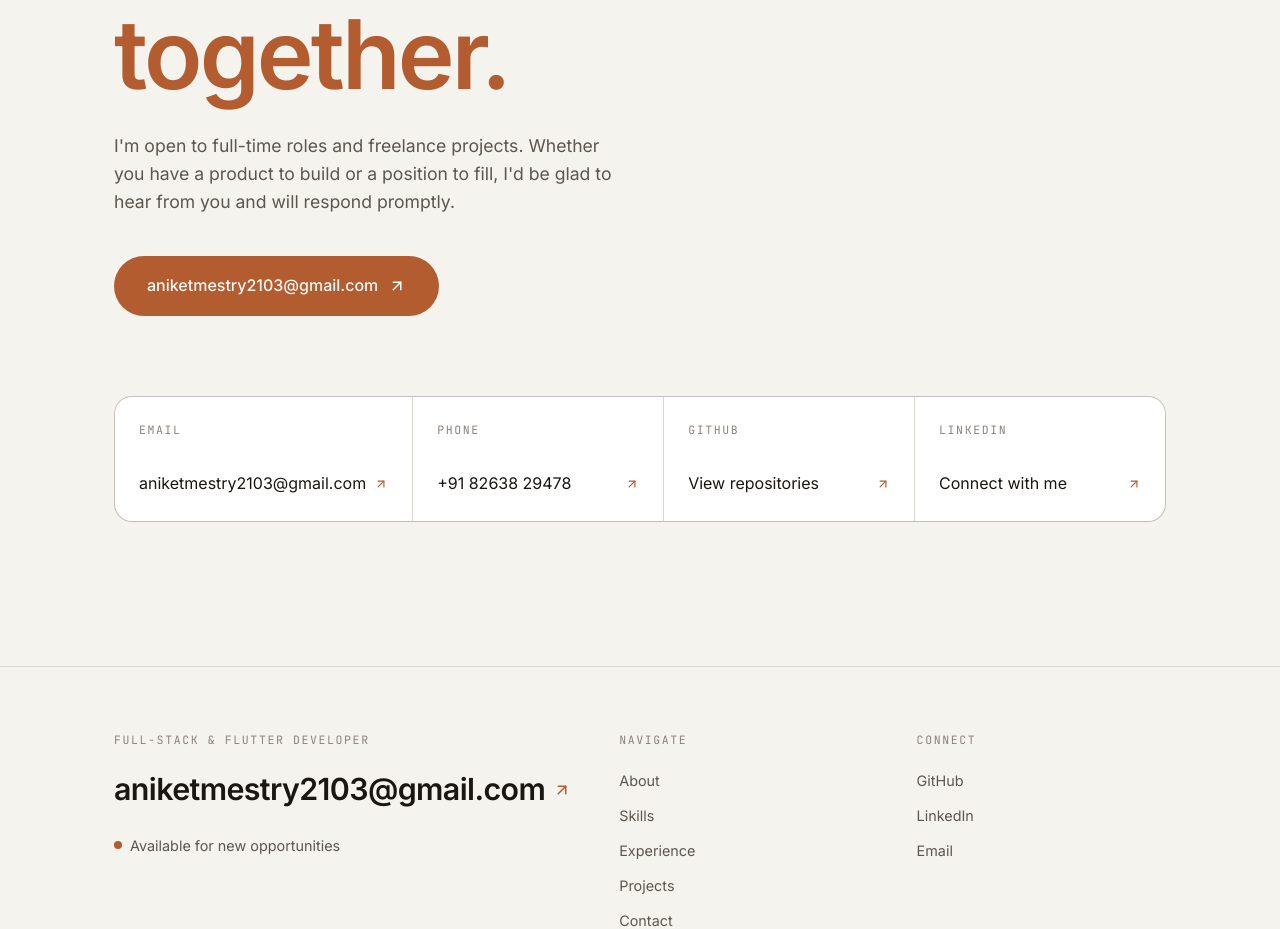
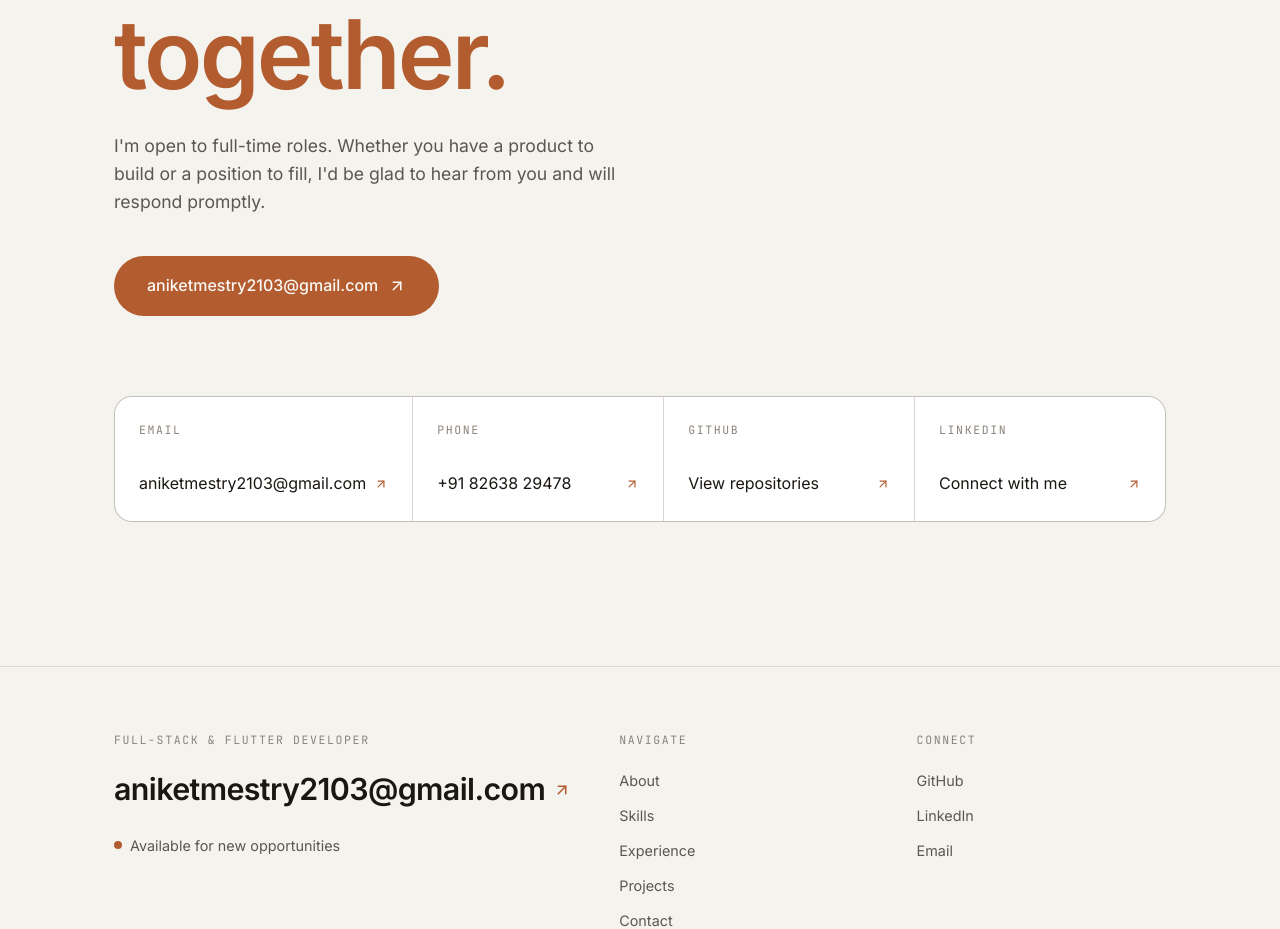
Before and after one commit to AniketMestry21/portfolio, a React (Vite) app: page / in a window 1280 px wide. Shown: the part 6443-7372 px from the top of the page. Built offline with nearby package versions, Linux system fonts and the light colour scheme.

Commit message:
Remove freelance mention from contact section

```diff
--- a/src/components/Contact.jsx
+++ b/src/components/Contact.jsx
@@ -27,9 +27,9 @@ export default function Contact() {
 
       <Reveal delay={100}>
         <p className="contact__text">
-          I&apos;m open to full-time roles and freelance projects. Whether you
-          have a product to build or a position to fill, I&apos;d be glad to hear
-          from you and will respond promptly.
+          I&apos;m open to full-time roles. Whether you have a product to build
+          or a position to fill, I&apos;d be glad to hear from you and will
+          respond promptly.
         </p>
       </Reveal>
 
```
